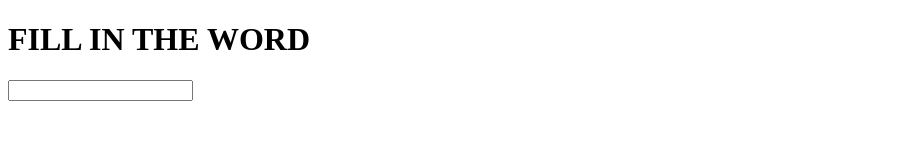
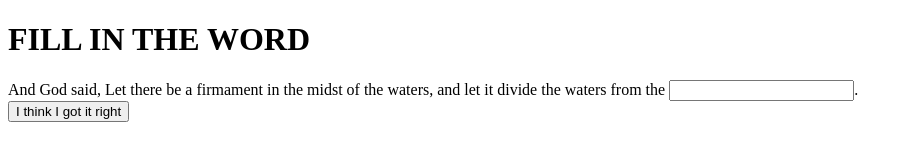
Before and after one commit to Al3x4/BibleGap, a plain HTML site: page index.html in a window 1280 px wide. Shown: the whole page, without its empty margins (0-913 px from the left). Drawn offline with Linux system fonts and the light colour scheme.

Commit message:
Launch first working prototype with messages in the console

```diff
--- a/index.html
+++ b/index.html
@@ -4,6 +4,8 @@
 	<meta charset="UTF-8">
 	<meta name="viewport" content="width=device-width, initial-scale=1">
 	<title>Fill in the Word</title>
+	<script type="text/javascript" src="js/questions.js" defer></script>
+	<script type="text/javascript" src="js/app.js" defer></script>
 </head>
 <body>
 	<header>
@@ -14,9 +16,9 @@
 	<main>
 		<div>
 			<span id="question"></span>
-			<input id="answer" type="text">
 		</div>
+		<input id = "submitAnswer" type = "button" value = "I think I got it right">
 	</main>
-	<script type="text/javascript" src="js/app.js"></script>
+
 </body>
 </html>
--- a/js/app.js
+++ b/js/app.js
@@ -1 +1,52 @@
-console.log("connected");
+window.onload = function() {
+
+let correctAnswer, answerString, answerArray = [], score = 0;
+
+
+function displayQuestion(){
+	//clean up the previous answerS
+	answerArray = [];
+	answerString = "";
+
+	//get a random index
+	index = Math.floor(Math.random() * questions.length) + 1;
+
+	//get the question text of the index
+	document.querySelector("#question").innerHTML = questions[index].text;
+
+	//also store the correct answer for the verse displayed
+	correctAnswer = questions[index].answer;
+
+}
+
+
+
+function checkAnswer(){
+	document.querySelectorAll('.answer').forEach(function(val, index, obj){
+		answerArray.push(val.value);
+
+	});
+
+	answerString = answerArray.join(", ");
+	console.log(answerString);
+
+	if (answerString == correctAnswer){
+		score++;
+		console.log(score);
+		displayQuestion();
+	} else {
+		console.log("the correct answer was ", correctAnswer);
+	}
+
+}
+
+
+
+displayQuestion();
+
+document.querySelector("#submitAnswer").addEventListener("click", checkAnswer);
+
+}
+
+
+//TODO - make sure the index doesnt repeat bu sto
--- /dev/null
+++ b/js/questions.js
@@ -0,0 +1,86 @@
+const questions = [
+ {
+   book: 'Genesis',
+   chapter: 1,
+   verse: '1',
+   text: 'In the beginning God created the <input class="answer" type="text"> and the <input class="answer" type="text"> .',
+   answer: 'heaven, earth'
+ },
+ {
+   book: 'Genesis',
+   chapter: 1,
+   verse: '2',
+   text: 'And the <input class="answer" type="text"> was without form, and void; and darkness was upon the face of the deep. And the <input class="answer" type="text"> of God moved upon the face of the waters.',
+   answer: 'earth, Spirit'
+ },
+ {
+   book: 'Genesis',
+   chapter: 1,
+   verse: '3',
+   text: 'And <input class="answer" type="text"> said, Let there be <input class="answer" type="text">: and there was light.',
+   answer: 'God, light'
+ },
+ {
+   book: 'Genesis',
+   chapter: 1,
+   verse: '4',
+   text: 'And God saw the light, that it was <input class="answer" type="text">: and God divided the light from the <input class="answer" type="text">.',
+   answer: 'good, darkness'
+ },
+ {
+   book: 'Genesis',
+   chapter: 1,
+   verse: '5',
+   text: 'And God called the light Day, and the darkness he called Night. And the evening and the morning were <input class="answer" type="text"> the  day.',
+   answer: 'first'
+ },
+ {
+   book: 'Genesis',
+   chapter: 1,
+   verse: '6',
+   text: 'And God said, Let there be a firmament in the midst of the waters, and let it divide the waters from the <input class="answer" type="text">.',
+   answer: 'waters'
+ },
+ {
+   book: 'Genesis',
+   chapter: 1,
+   verse: '7',
+   text: 'And God made the firmament, and divided the waters which were under the <input class="answer" type="text"> from the waters which were above the <input class="answer" type="text">: and it was so.',
+   answer: 'firmament, firmament'
+ },
+ {
+   book: 'Genesis',
+   chapter: 1,
+   verse: '8',
+   text: 'And God called the firmament <input class="answer" type="text">. And the evening and the morning were the second day.',
+   answer: 'Heaven'
+ },
+ {
+   book: 'Genesis',
+   chapter: 1,
+   verse: '9',
+   text: 'And God said, Let the <input class="answer" type="text"> under the heaven be gathered together unto one place, and let the dry <input class="answer" type="text"> appear: and it was so.',
+   answer: 'waters, land'
+ },
+ {
+   book: 'Genesis',
+   chapter: 1,
+   verse: '10',
+   text: 'And God called the dry land <input class="answer" type="text">; and the gathering together of the waters called he <input class="answer" type="text">: and God saw that it was good.',
+   answer: 'Earth, Seas'
+ },
+ {
+   book: 'Genesis',
+   chapter: 1,
+   verse: '14-15',
+   text: 'And God said, Let there be lights in the firmament of the heaven to divide the <input class="answer" type="text"> from the <input class="answer" type="text">; and let them be for signs, and for seasons, and for days, and years: And let them be for lights in the firmament of the heaven to give light upon the earth: and it was so.',
+   answer: 'day, night'
+ },
+ {
+   book: 'Genesis',
+   chapter: 1,
+   verse: '16',
+   text: 'And God made two great lights; the greater light to rule the <input class="answer" type="text">, and the lesser light to rule the <input class="answer" type="text">: he made the <input class="answer" type="text"> also.',
+   answer: 'day, night, stars'
+ }
+]
```
